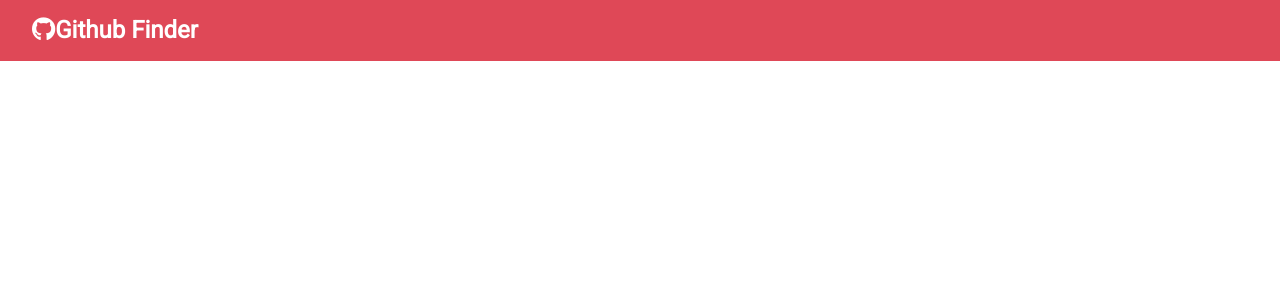
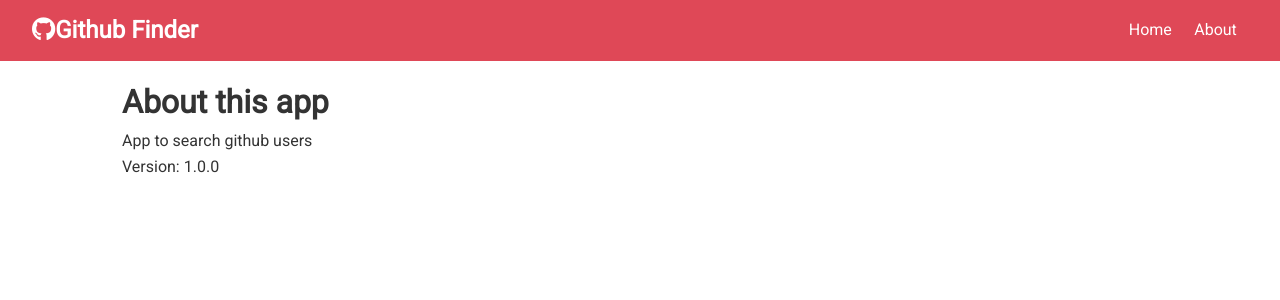
Before and after one commit to SadkiratSingh/Github-FInder, a React (Create React App) app: page /about in a window 1280 px wide. Shown: the top 300 px of the page. Built offline with nearby package versions, Linux system fonts and the light colour scheme.

Commit message:
about.js added

```diff
--- a/src/App.js
+++ b/src/App.js
@@ -4,6 +4,8 @@
 import Users from "./Components/users/Users";
 import Search from "./Components/users/Search";
 import Alert from "./Components/Layouts/Alert";
+import About from "./Components/pages/About";
+import User from "./Components/users/User";
 import axios from "axios";
 import "./App.css";
 
@@ -13,6 +15,7 @@
     // state always an object..
     this.state = {
       users: [],
+      user: {},
       loading: false,
       alert: null,
     };
@@ -34,6 +37,16 @@
     );
 
     this.setState({ users: res.data.items, loading: false });
+  };
+
+  getUserHandler = async (username) => {
+    this.setState({ loading: true });
+
+    let res = await axios.get(
+      `https://api.github.com/users/${username}?client_id=${process.env.REACT_APP_GITHUB_CLIENT_ID}&client_secret=${process.env.REACT_APP_GITHUB_CLIENT_SECRET}`
+    );
+
+    this.setState({ user: res.data, loading: false });
   };
 
   clearUsersHandler = () => {
@@ -81,6 +94,7 @@
                   );
                 }}
               />
+              <Route exact path="/about" component={About} />
             </Switch>
           </div>
         </div>
--- a/src/Components/Layouts/Navbar.js
+++ b/src/Components/Layouts/Navbar.js
@@ -1,5 +1,6 @@
 import React from "react";
 import PropTypes from "prop-types";
+import { Link } from "react-router-dom";
 
 const NavBar = (props) => {
   return (
@@ -8,6 +9,14 @@
         <i className={props.icon} />
         {props.title}
       </h1>
+      <ul>
+        <li>
+          <Link to="/">Home</Link>
+        </li>
+        <li>
+          <Link to="/about">About</Link>
+        </li>
+      </ul>
     </nav>
   );
 };
--- /dev/null
+++ b/src/Components/pages/About.js
@@ -0,0 +1,13 @@
+import React, { Fragment } from "react";
+
+const About = () => {
+  return (
+    <Fragment>
+      <h1>About this app</h1>
+      <p>App to search github users</p>
+      <p>Version: 1.0.0</p>
+    </Fragment>
+  );
+};
+
+export default About;
--- /dev/null
+++ b/src/Components/users/User.js
@@ -0,0 +1,9 @@
+import React, { Component } from "react";
+
+class User extends Component {
+  render() {
+    return <div>User</div>;
+  }
+}
+
+export default User;
```
